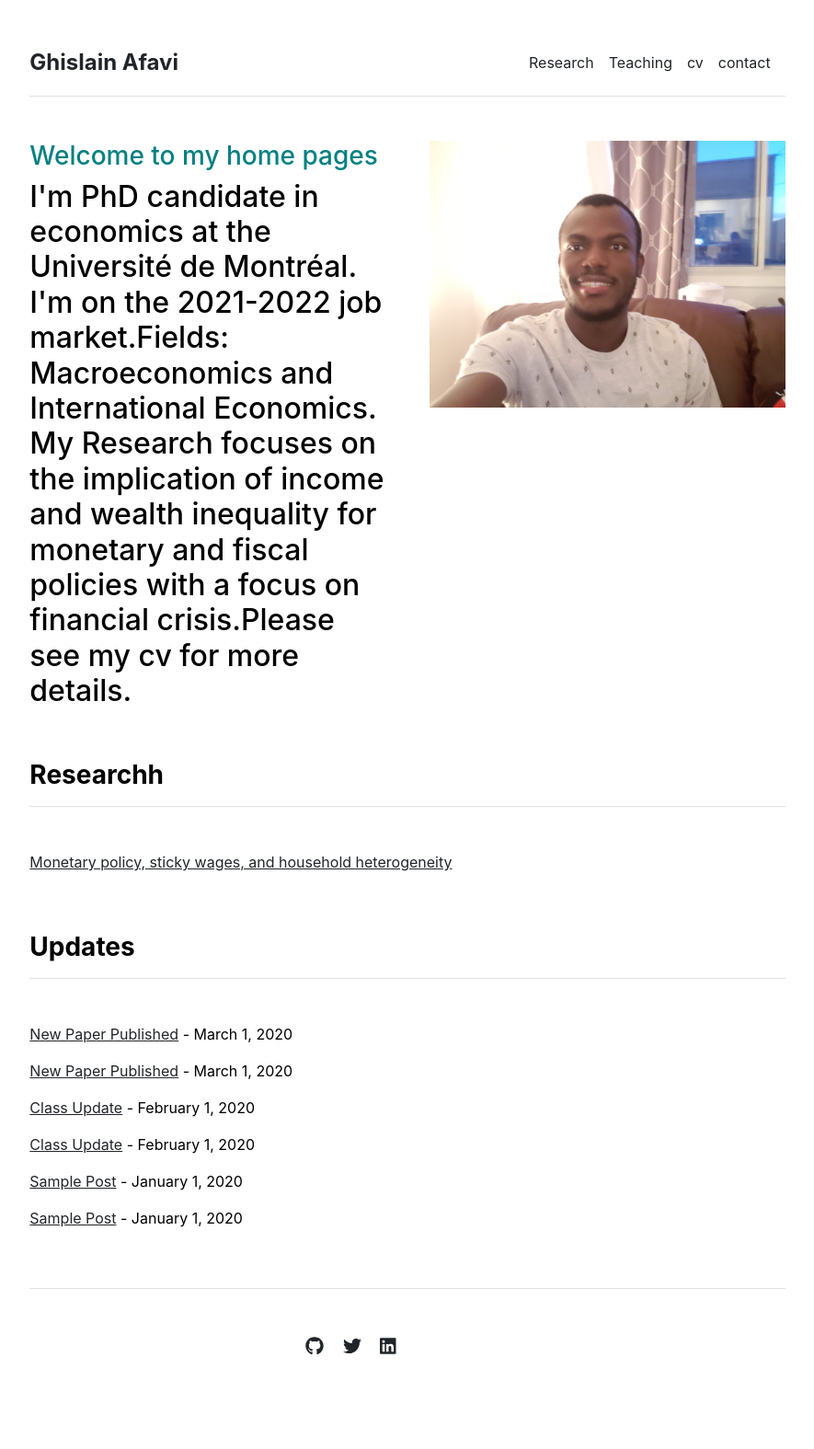
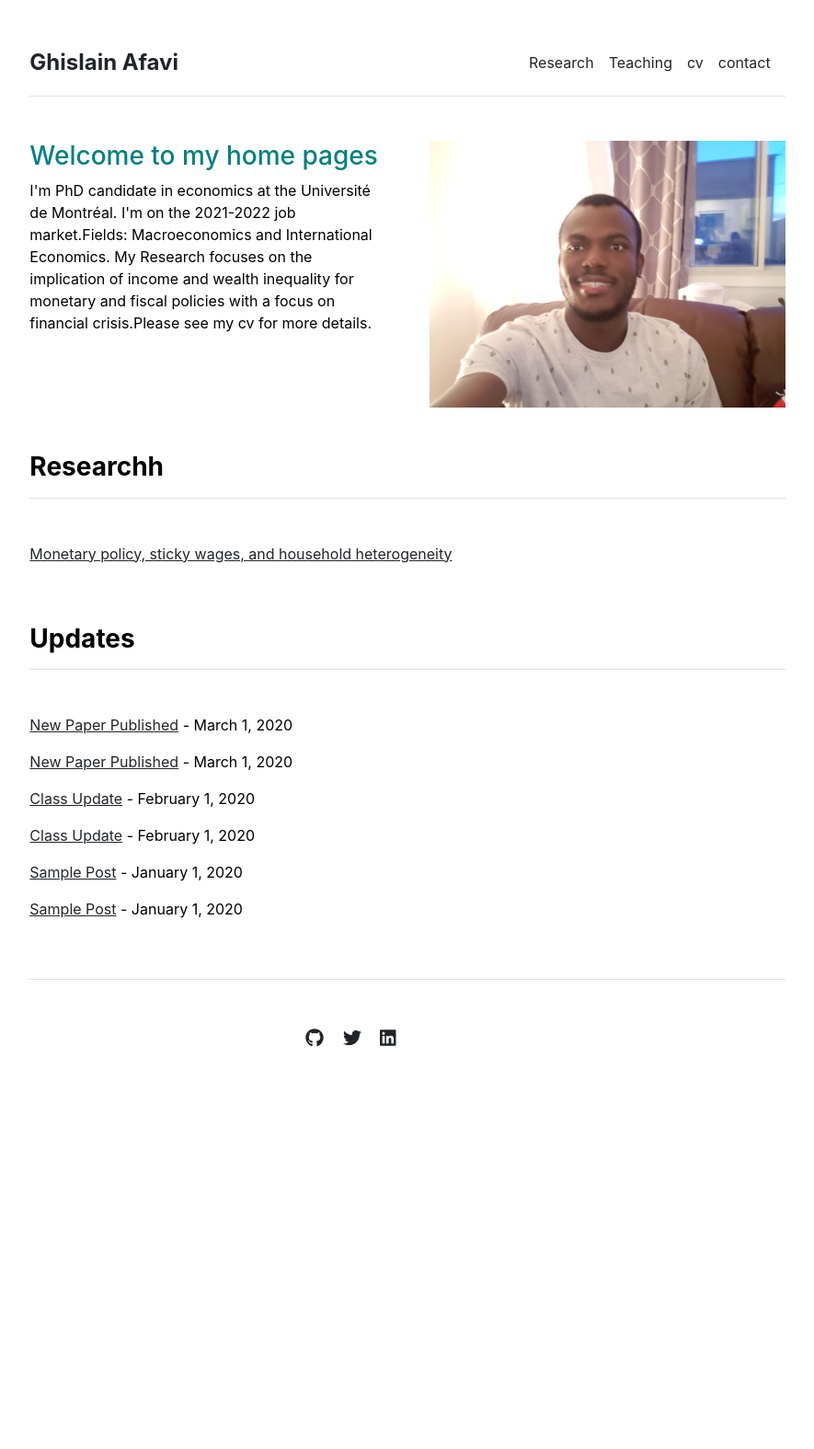
Before and after one commit to ghislainafavi/ghislainafavi.github.io, a Jekyll site: the page built from index.md, in a window 1280 px wide. Shown: the whole page at 92% size, without its empty margins (197-1082 px from the left). Built offline with Jekyll 4.4.1, drawn with Linux system fonts in a browser that asks for light colours; after the commit the page ends 1239 px from its top, so only the background shows below that.

```diff
--- a/_layouts/home.html
+++ b/_layouts/home.html
@@ -5,8 +5,8 @@ layout: default
 <div class="row g-5 mb-5">
   <div class="col-md-6">
     <h3 style="color:Teal"> Welcome to my home pages</h3>
-    <h2> I'm PhD candidate in economics at the Université de Montréal. I'm on the 2021-2022 job market.Fields: Macroeconomics and International Economics.
-       My Research focuses on the implication of income and wealth inequality for monetary and fiscal policies with a focus on financial crisis.Please see my cv for more details. </h2>
+    <p> I'm PhD candidate in economics at the Université de Montréal. I'm on the 2021-2022 job market.Fields: Macroeconomics and International Economics.
+       My Research focuses on the implication of income and wealth inequality for monetary and fiscal policies with a focus on financial crisis.Please see my cv for more details. </p>
       </div>
   <div class="col-md-6">
     <img src="{{ site.github.url }}/assets/img/home.jpeg" alt="Home" width="100%">
```
